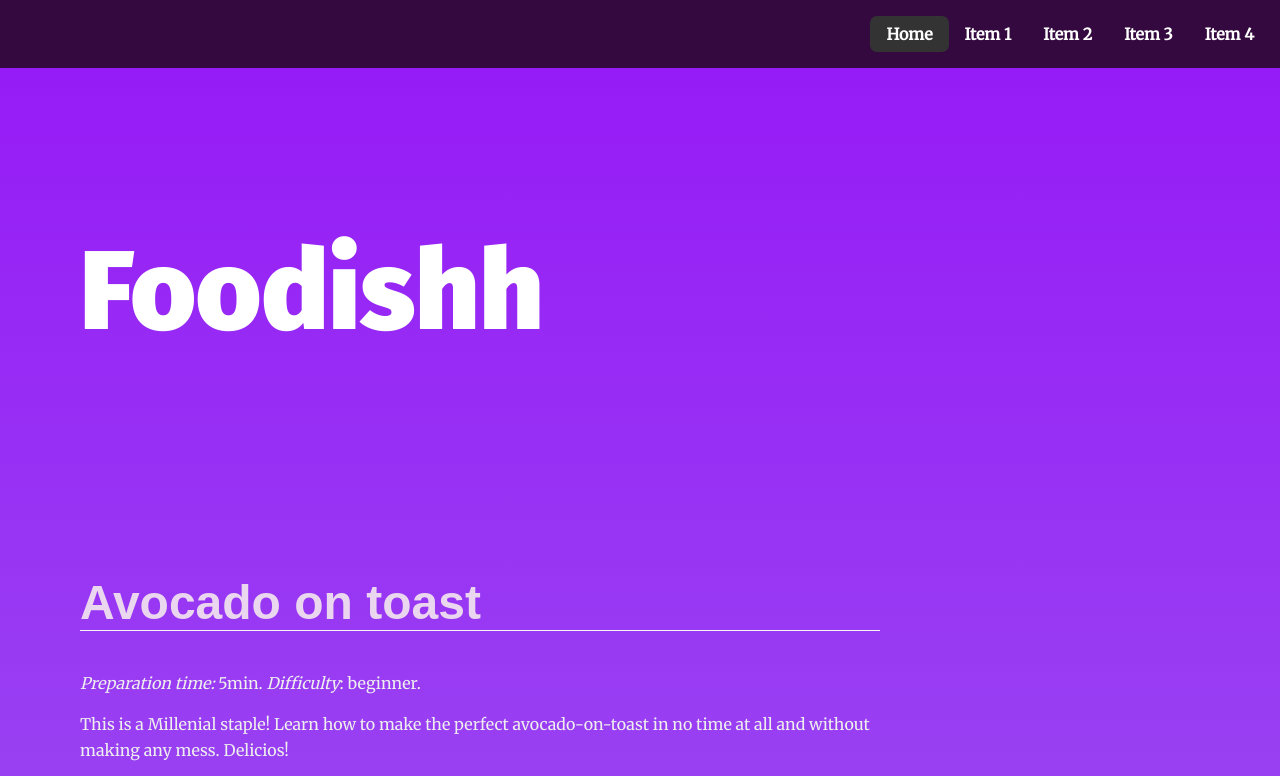
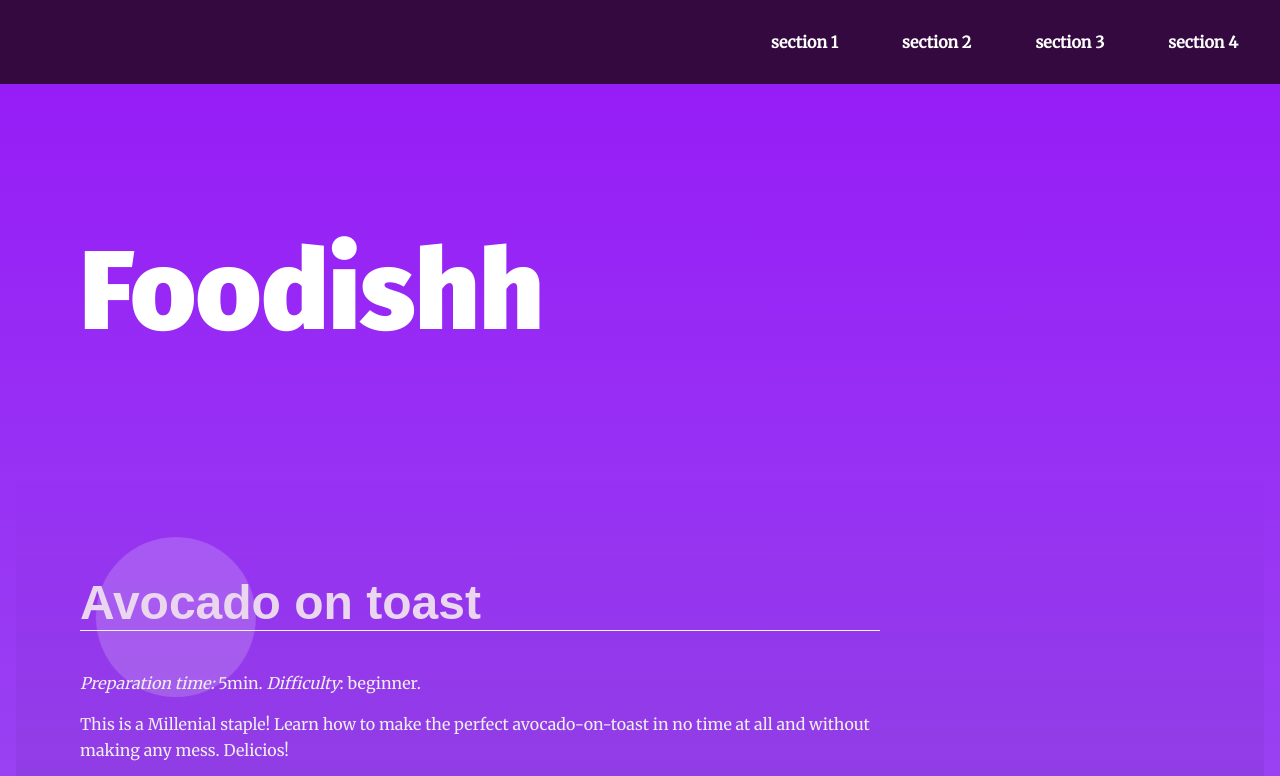
Before and after one commit to AS2468/Landing-Page-Nanodegree, a plain HTML site: page index.html in a window 1280 px wide. Shown: the top 776 px of the page. Drawn offline with Linux system fonts and the light colour scheme.

Commit message:
Updated files

```diff
--- a/css/style.css
+++ b/css/style.css
@@ -80,7 +80,7 @@ section {
     padding: 1em;
     font-weight: bold;
     text-decoration: none;
-    color: white;
+    color: #fff;
     cursor: pointer;
 }
 
@@ -89,22 +89,13 @@ section {
     padding: 1em;
     font-weight: bold;
     text-decoration: none;
-    color: #000;
+    color: #fff;
 
 }
 
 .navbar__menu .menu__link:hover {
     background: #333;
-    color: #fff;
-    transition: ease 0.3s all;
-}
-
-.navbar__menu .li_item_active {
-    background: #333;
-    color: #fff;
-    padding: .5rem 1rem;
-    margin: 1rem 0rem;
-    border-radius: 7px;
+    color: rgb(0, 81, 255);
     transition: ease 0.3s all;
 }
 
--- a/index.html
+++ b/index.html
@@ -70,19 +70,6 @@
 
         </div>
     </section>
-    <section id="section4" data-nav="Item 4">
-      <div class="landing__container">
-        <h2>Eggs, bacon and toast</h2>
-        <p><i>Preparation time:</i> 5min. <i>Difficulty</i>: beginner.</p>
-          <p>The breakfast of champions! Follow along to recreate this childhood staple, just like mom used to make it.</p>
-        <p>How To Make It:
-          <br>Step 1-
-          <br>Preheat oven to 375 degrees. Lightly butter 6 standard muffin cups. With a rolling pin, flatten bread slices slightly and, with a 4 1/4-inch cookie cutter, cut into 8 rounds. Cut each round in half, then press 2 halves into each muffin cup, overlapping slightly and making sure bread comes up to edge of cup. Use extra bread to patch any gaps. Brush bread with remaining butter.
-
-          <br>Step 2-
-          <br>In a large skillet, cook bacon over medium, until almost crisp, 4 minutes, flipping once. (It will continue to cook in the oven.) Lay 1 bacon slice in each bread cup and crack an egg over each. Season with salt and pepper. Bake until egg whites are just set, 20 to 25 minutes. Run a small knife around cups to loosen toasts. Serve immediately.</p>
-      </div>
-    </section>
   </main>
   <footer class="page__footer">
     <p>&copy Udacity</p>
--- a/js/app.js
+++ b/js/app.js
@@ -17,15 +17,73 @@
  * Define Global Variables
  *
  */
-const title = document.getElementById("title");
-const navbar = document.getElementById("navbar__list");
-const sectionGenerate = document.getElementsByTagName("section");
-const debug_message = false;
+
+const ul = document.querySelector("#navbar__list");
+
+
+
 /**
  * End Global Variables
  * Start Helper Functions
  *
  */
+
+//create elements and assign some elements with attributes
+const elementCreater = (element, attributes) => {
+  const elementContainer = document.createElement(element);
+  if(!(attributes == undefined)){
+    const element_with_attributes = attributesCreater(elementContainer, attributes);
+    return element_with_attributes;
+  }else{
+    return elementContainer;
+  }
+
+};
+
+//help the elementcreater() by creating and setting attributes
+const attributesCreater = (element_tag, attributesObj) => {
+  if(!(attributesObj == undefined)){
+    const attributes = Object.entries(attributesObj);
+    for(let i=0; i < attributes.length; i++){
+      const attr = document.createAttribute(attributes[i][0]);
+      attr.value = attributes[i][1];
+      element_tag.setAttributeNode(attr);
+    }
+  }
+  return element_tag;
+};
+
+
+//add a class to a element
+const add_class = (element_target, class_name) => {
+  const section = document.querySelector(element_target.hash);
+  section.classList.add(class_name);
+};
+//remove a class from a list of elements
+const remove_class = (class_name) => {
+  const sections = document.querySelectorAll("section");
+  for (section of sections) {
+    section.classList.remove(class_name);
+  }
+};
+
+//find the y coordinates of the section element and return the value
+const element_location = (element)=>{
+  let bodyElem = document.body.getBoundingClientRect().top;
+  let element_section = element.getBoundingClientRect().top;
+  let area_offset = element_section - bodyElem;
+  return area_offset;
+}
+
+//show active links while scrolling
+const section_location_scrolling = ()=>{
+  const section_elements = document.querySelectorAll("section");
+  const section_top_points = [];
+  for (section_element of section_elements){
+    section_top_points.push(element_location(section_element));
+  }
+  return section_top_points;
+}
 
 /**
  * End Helper Functions
@@ -34,103 +92,68 @@ const debug_message = false;
  */
 
 // build the nav
-function NavMenu() {
-  var listItem = document.createElement("li");
+const navElementsAdder = () => {
+  const section = document.querySelectorAll("section");
+  for (let i = 0; i < section.length; i++) {
+    const liTag = elementCreater("li");
+    const aTag = elementCreater("a", {"href": `#section${i + 1}`});
+    aTag.className = "menu__link";
+    aTag.textContent =`section ${i+1}`;
+    liTag.appendChild(aTag);
+    ul.appendChild(liTag);
+  }
+};
+// Add class 'active' to section when near top of viewport
 
-  // build a li element for "Header"
-  listItem.innerText = "Home";
-  listItem.className = "navbar__list_item";
+// Scroll to anchor ID using scrollTO event
 
-  // Add class 'active' to section when near top of viewport;
-  listItem.addEventListener("click", function () {
-    document.documentElement.scrollTop = 0;
-  });
-  navbar.appendChild(listItem);
+//add section dynamically
+const section_content = ()=>{
+  const main = document.querySelector("main");
+  const section_new = elementCreater("section", {"id":"section4", "data-nav":"section 4"});
+  const div_new = elementCreater("div");
+  const h2_new = elementCreater("h2");
+  const p_new = elementCreater("p");
+  div_new.className = "landing__container";
+  h2_new.textContent = "Eggs, bacon and toast";
+  p_new.textContent = `Preparation time: 5min. Difficulty: beginner.
+  The breakfast of champions! Follow along to recreate this childhood staple, just like mom used to make it.</p>
+How To Make It:
+Step 1-
+Preheat oven to 375 degrees. Lightly butter 6 standard muffin cups. With a rolling pin, flatten bread slices slightly and, with a 4 1/4-inch cookie cutter, cut into 8 rounds. Cut each round in half, then press 2 halves into each muffin cup, overlapping slightly and making sure bread comes up to edge of cup. Use extra bread to patch any gaps. Brush bread with remaining butter.
 
-  //build a li element for each section
-  for (let item of sectionGenerate) {
-    listItem = document.createElement("li");
-    listItem.className = "navbar__list_item";
-    listItem.innerText = item.dataset.nav;
-    // Scroll to anchor ID using scrollTO event
-    listItem.addEventListener("click", function () {
-      item.scrollIntoView({
-        behavior: "smooth",
-      });
-    });
-    navbar.appendChild(listItem);
+Step 2-
+In a large skillet, cook bacon over medium, until almost crisp, 4 minutes, flipping once. (It will continue to cook in the oven.) Lay 1 bacon slice in each bread cup and crack an egg over each. Season with salt and pepper. Bake until egg whites are just set, 20 to 25 minutes. Run a small knife around cups to loosen toasts. Serve immediately.`
+
+  div_new.appendChild(h2_new);
+  div_new.appendChild(p_new);
+  section_new.appendChild(div_new);
+  main.appendChild(section_new);
+
+}
+
+//scroll to a section when menu links are clicked
+const click_on_nav_link = (evt)=>{
+  if(evt.target.className == "menu__link"){
+    const section_element = document.querySelector(evt.target.hash)
+    const section_top = element_location(section_element);
+    window.scrollTo({top:section_top, behavior: "smooth"});
+    remove_class("your-active-class");
+    add_class(evt.target, "your-active-class");
   }
 }
 
-function setActive() {
-  let activeSection = sectionGenerate[0];
-  let hero_header = document.querySelector(".main__hero");
-  let liList = document.querySelectorAll("li");
-
-  window.addEventListener("scroll", function (event) {
-    //check if we are scrolling in the header
-    //make "home" active
-    if (isElementInViewport(hero_header)) {
-      if (debug_message) {
-        console.wram(hero_header);
-      }
-
-      for (let liItem of liList) {
-        if (liItem.innerText === "Home") {
-          liItem.classList.add("li_item_active");
-        } else {
-          if (liItem.classList.contains("li_item_active")) {
-            liItem.classList.remove("li_item_active");
-          }
-        }
-      }
-    } else {
-      //Define the active section based on
-      // the scrolling event
-      for (let item of sectionGenerate) {
-        if (isElementInViewport(item)) {
-          activeSection = item;
-          if (debug_message) {
-            console.wram("Item => ", item);
-          }
-          item.classList.add("your-active-class");
-        } else {
-          if (item.classList.contains("your-active-class")) {
-            item.classList.remove("your-active-class");
-          }
-        }
-      }
-
-      //Based on the active scetion
-      //Select the appropiate link as active
-
-      for (let liItem of liList) {
-        if (liItem.innerText === activeSection.dataset.nav) {
-          liItem.classList.add("li_item_active");
-          if (debug_message) {
-            console.log("li Item is: ", liItem);
-          }
-        } else {
-          if (liItem.classList.contains("li_item_active")) {
-            liItem.classList.remove("li_item_active");
-          }
-        }
-      }
+//while scroll change the background color for the menu links to green
+const scroll_active_links = ()=>{
+  const section_points = section_location_scrolling();
+  for(let i = 0; i < section_points.length; i++){
+    const links = document.querySelectorAll(".menu__link");
+    if(window.scrollY >= section_points[i] && !(window.scrollY > section_points[i+1])){
+      links[i].style.cssText = "background-color:#ac92ec; border-radius: 50px;";
+    }else{
+      links[i].style.cssText = "background-color: #34093F;";
     }
-  });
-}
-
-//check if the input element(el) is in the view port
-// returns true or false
-function isElementInViewport(el) {
-  var element = el.getBoundingClientRect();
-  return (
-    element.top >= 0 &&
-    element.left >= 0 &&
-    element.bottom <=
-      (window.innerHeight || document.documentElement.clientHeight) &&
-    element.right <= (window.innerWidth || document.documentElement.clientWidth)
-  );
+  }
 }
 /**
  * End Main Functions
@@ -138,9 +161,11 @@ function isElementInViewport(el) {
  *
  */
 
-// Build menu
+ //load the section content function first (in the capture phase)
+window.addEventListener("DOMContentLoaded", section_content,true);
+//load the navElementAdder function second in the bubbling phase
+window.addEventListener("DOMContentLoaded", navElementsAdder);
 // Scroll to section on link click
-NavMenu();
-
-// Set sections as active
-setActive();
+document.addEventListener('click', click_on_nav_link);
+//listen for a scroll event
+window.addEventListener("scroll", scroll_active_links);
```
